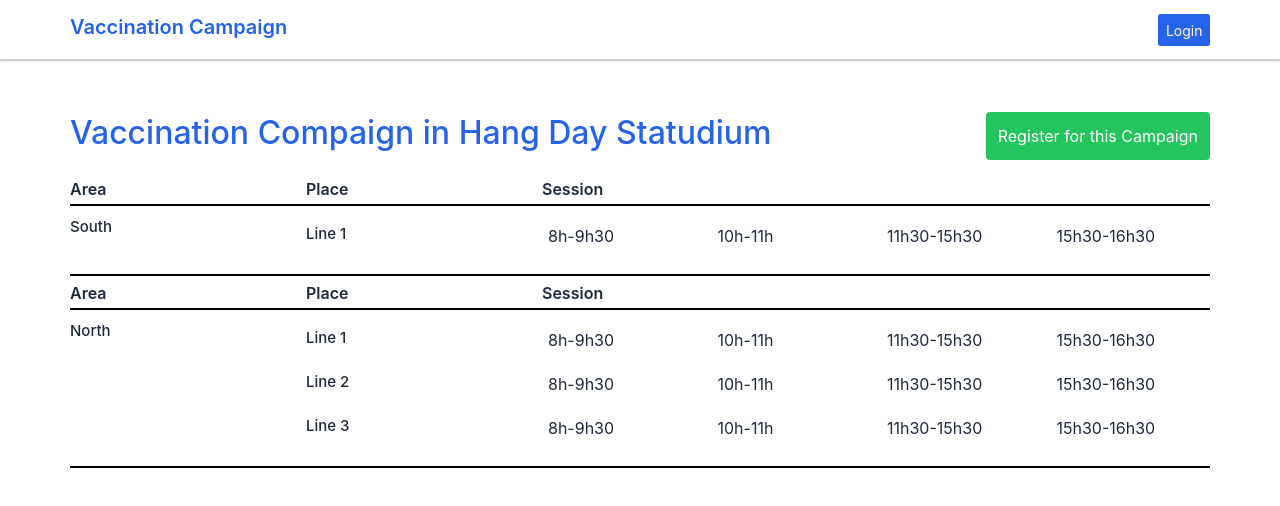
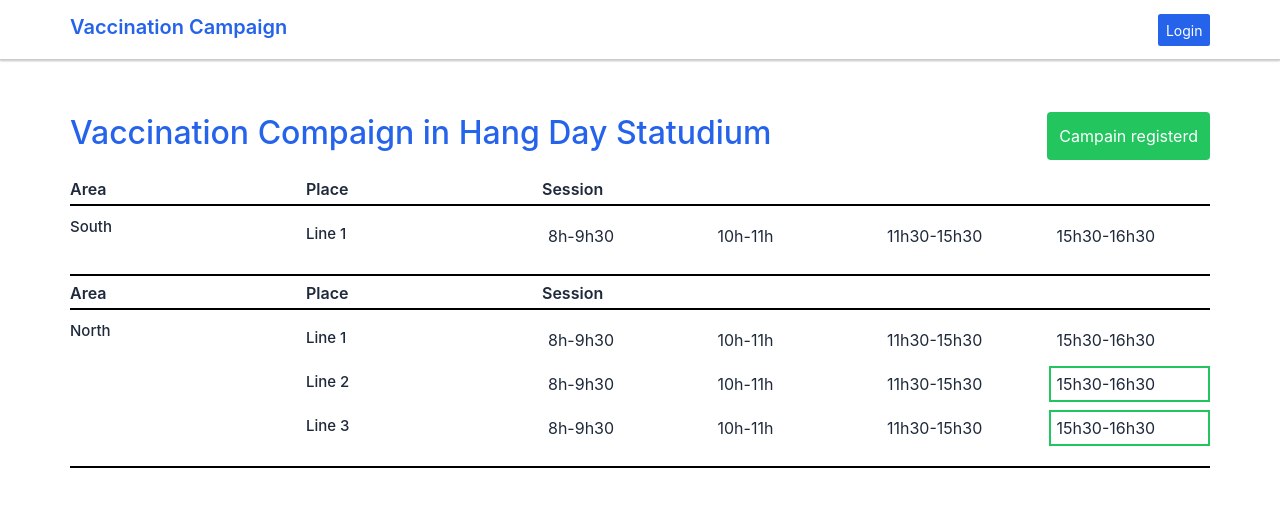
Before and after one commit to nguyencuongdev/Vaccianation-Campaign, a React (Create React App) app: page /campaign/1 in a window 1280 px wide. Shown: the top 506 px of the page. Built offline with nearby package versions, Linux system fonts and the light colour scheme; data requests are answered from the project's data file.

Commit message:
Xây dựng logic đăng ký vaccine campain #2

```diff
--- a/db.json
+++ b/db.json
@@ -16,22 +16,22 @@
               "sessions": [
                 {
                   "id": 1,
-                                    "type": "Normal",
+                  "type": "Normal Ticket",
                   "time": "8h-9h30"
                 },
                 {
                   "id": 2,
-                                    "type": "Normal",
+                  "type": "Normal Ticket",
                   "time": "10h-11h"
                 },
                 {
                   "id": 3,
-                                    "type": "Normal",
+                  "type": "Normal Ticket",
                   "time": "11h30-15h30"
                 },
                 {
                   "id": 4,
-                                    "type": "Normal",
+                  "type": "Normal Ticket",
                   "time": "15h30-16h30"
                 }
               ]
@@ -48,22 +48,22 @@
               "sessions": [
                 {
                   "id": 1,
-                                    "type": "Normal",
+                  "type": "Normal Ticket",
                   "time": "8h-9h30"
                 },
                 {
                   "id": 2,
-                                    "type": "Normal",
+                  "type": "Early Bird",
                   "time": "10h-11h"
                 },
                 {
                   "id": 3,
-                                    "type": "Normal",
+                  "type": "Normal Ticket",
                   "time": "11h30-15h30"
                 },
                 {
                   "id": 4,
-                                    "type": "Normal",
+                  "type": "Normal Ticket",
                   "time": "15h30-16h30"
                 }
               ]
@@ -79,7 +79,7 @@
                 },
                 {
                   "id": 2,
-                                    "type": "Normal",
+                  "type": "Early Bird",
                   "time": "10h-11h"
                 },
                 {
@@ -89,7 +89,7 @@
                 },
                 {
                   "id": 4,
-                                    "type": "Normal",
+                  "type": "Hotel Package",
                   "time": "15h30-16h30"
                 }
               ]
@@ -100,7 +100,7 @@
               "sessions": [
                 {
                   "id": 1,
-                                    "type": "Normal",
+                  "type": "Early Bird",
                   "time": "8h-9h30"
                 },
                 {
@@ -110,12 +110,170 @@
                 },
                 {
                   "id": 3,
+                  "type": "Early Bird",
+                  "time": "11h30-15h30"
+                },
+                {
+                  "id": 4,
+                  "type": "Hotel Package",
+                  "time": "15h30-16h30"
+                }
+              ]
+            }
+          ]
+        }
+      ],
+      "services": [
+        {
+          "id": 1,
+          "name": "Designiing shills path",
+          "price": 20
+        },
+        {
+          "id": 2,
+          "name": "Education ecosystem",
+          "price": 10
+        },
+        {
+          "id": 2,
+          "name": "Trainng and movat",
+          "price": 30
+        }
+      ],
+      "tickets": [
+        {
+          "id": 1,
+          "price": 210,
+          "type": "Normal Ticket"
+        },
+        {
+          "id": 2,
+          "price": 230,
+          "type": "Early Bird"
+        },
+        {
+          "id": 3,
+          "price": 300,
+          "type": "Hotel Package"
+        }
+      ]
+    },
+    {
+      "id": 2,
+      "name": "Vaccination Compaign in My Dinh Statudium",
+      "organizer": "VDC",
+      "startDate": "8/7/2021",
+      "areas": [
+        {
+          "id": 1,
+          "name": "South",
+          "places": [
+            {
+              "id": 1,
+              "name": "Line 1",
+              "sessions": [
+                {
+                  "id": 1,
+                  "type": "Normal Ticket",
+                  "time": "8h-9h30"
+                },
+                {
+                  "id": 2,
+                  "type": "Normal Ticket",
+                  "time": "10h-11h"
+                },
+                {
+                  "id": 3,
+                  "type": "Normal Ticket",
+                  "time": "11h30-15h30"
+                },
+                {
+                  "id": 4,
+                  "type": "Normal Ticket",
+                  "time": "15h30-16h30"
+                }
+              ]
+            }
+          ]
+        },
+        {
+          "id": 2,
+          "name": "North",
+          "places": [
+            {
+              "id": 1,
+              "name": "Line 1",
+              "sessions": [
+                {
+                  "id": 1,
+                  "type": "Normal Ticket",
+                  "time": "8h-9h30"
+                },
+                {
+                  "id": 2,
+                  "type": "Early Bird",
+                  "time": "10h-11h"
+                },
+                {
+                  "id": 3,
+                  "type": "Normal Ticket",
+                  "time": "11h30-15h30"
+                },
+                {
+                  "id": 4,
+                  "type": "Normal Ticket",
+                  "time": "15h30-16h30"
+                }
+              ]
+            },
+            {
+              "id": 2,
+              "name": "Line 2",
+              "sessions": [
+                {
+                  "id": 1,
+                  "type": "Normal",
+                  "time": "8h-9h30"
+                },
+                {
+                  "id": 2,
+                  "type": "Early Bird",
+                  "time": "10h-11h"
+                },
+                {
+                  "id": 3,
                   "type": "Normal",
                   "time": "11h30-15h30"
                 },
                 {
                   "id": 4,
+                  "type": "Hotel Package",
+                  "time": "15h30-16h30"
+                }
+              ]
+            },
+            {
+              "id": 3,
+              "name": "Line 3",
+              "sessions": [
+                {
+                  "id": 1,
+                  "type": "Early Bird",
+                  "time": "8h-9h30"
+                },
+                {
+                  "id": 2,
                   "type": "Normal",
+                  "time": "10h-11h"
+                },
+                {
+                  "id": 3,
+                  "type": "Early Bird",
+                  "time": "11h30-15h30"
+                },
+                {
+                  "id": 4,
+                  "type": "Hotel Package",
                   "time": "15h30-16h30"
                 }
               ]
@@ -159,7 +317,21 @@
       ]
     }
   ],
-    "campainUserRegisted": [],
+  "campainsUserRegisted": [
+    {
+      "name": "Vaccination Compaign in Hang Day Statudium",
+      "ticketType": "Hotel Package",
+      "total": 360,
+      "servicesAdd": [
+        "Education ecosystem",
+        "Designiing shills path",
+        "Trainng and movat"
+      ],
+      "createAt": "2023-10-14T15:27:40.178Z",
+      "idUser": 1,
+      "id": 1
+    }
+  ],
   "users": [
     {
       "fullName": "Nguyen",
--- a/src/components/VaccineRegistration/VaccineRegistration.js
+++ b/src/components/VaccineRegistration/VaccineRegistration.js
@@ -1,12 +1,13 @@
 import classnames from 'classnames/bind';
 import { forwardRef, useImperativeHandle, useRef, useState } from 'react';
+import { CampaignSevice } from '~/services';
 import styles from './VaccineRegistration.module.scss';
 
 const cx = classnames.bind(styles);
 const VaccineRegistration = forwardRef(
-    ({ tickets, services }, ref) => {
+    ({ tickets, services, name, id }, ref) => {
         const vaccnieRegisterRef = useRef(null);
-        const [ticketType, setTicketType] = useState(null);
+        const [ticketType, setTicketType] = useState('');
         const [serviesType, setServiesType] = useState([]);
         const [totalCostValue, setTotalCostValue] = useState(0);
         const [addServiceCostValue, setAddServiceCostValue] = useState(0);
@@ -24,7 +25,7 @@ const VaccineRegistration = forwardRef(
             const element = e.target;
             let elementParrent = element.parentElement;
             if (!element.checked) {
-                setTicketType(null);
+                setTicketType('');
                 setTotalRootCostValue(0);
                 setTotalCostValue(addServiceCostValue);
                 return;
@@ -34,25 +35,49 @@ const VaccineRegistration = forwardRef(
 
             const type = elementParrent.querySelector(`.${cx('ticket-title-name')}`).innerText;
             const price = +elementParrent.querySelector(`.${cx('ticket-price')}`).innerText;
-            setTicketType({ price, type });
+            setTicketType(type);
             setTotalRootCostValue(price);
             setTotalCostValue(addServiceCostValue + price);
         }
 
-        function handleChooseServiesAdd(e) {
+        function handleServiesAdd(e) {
             e.stopPropagation();
             const element = e.target;
             let elementParrent = element.parentElement;
             while (!elementParrent.classList.contains(cx('services-item')))
                 elementParrent = elementParrent.parentElement;
-
             const name = elementParrent.querySelector(`.${cx('workshop')}`).innerText;
             const price = +elementParrent.getAttribute('data-price');
-            setServiesType((prev) => {
-                return [...prev, { name, price }]
-            })
+            if (!element.checked) {
+                setServiesType((prev) => prev?.filter((item) => item?.name !== name));
+                setAddServiceCostValue((prev) => prev - price);
+                setTotalCostValue((prev) => prev - price);
+                return;
+            }
+            setServiesType((prev) => [...prev, name]);
             setAddServiceCostValue((prev) => prev + price);
-            setTotalCostValue(addServiceCostValue + totalRootCostValue);
+            setTotalCostValue((prev) => prev + price);
+        }
+
+        function handleRegistrationCampaign(e) {
+            e.preventDefault();
+            e.stopPropagation();
+            if (ticketType) {
+                const data = {
+                    name,
+                    ticketType,
+                    total: totalCostValue,
+                    servicesAdd: serviesType,
+                    createAt: new Date(),
+                    idUser: 1,
+                    // idCampaign: id,
+                    id: id,
+                }
+                CampaignSevice.registrattionCampaignService('/campainsUserRegisted', data);
+                alert('Đăng ký chiến dịch thành công!');
+                window.location.reload();
+                vaccnieRegisterRef.current.style.display = 'none';
+            }
         }
 
         return (
@@ -61,7 +86,7 @@ const VaccineRegistration = forwardRef(
                 <div className={cx('overlay')}
                     onClick={() => vaccnieRegisterRef.current.style.display = 'none'}
                 ></div>
-                <form className={cx('form-vaccnie-resgister')}>
+                <form className={cx('form-vaccnie-resgister')} onSubmit={handleRegistrationCampaign}>
                     <h2 className={cx('title')}>Vacciantion Campaign 2021</h2>
                     <div className={cx('tickets')}>
                         {tickets?.length > 0 &&
@@ -69,7 +94,7 @@ const VaccineRegistration = forwardRef(
                                 <div className={cx('ticket')} key={index}>
                                     <div className={cx('ticket-title')}>
                                         <input type='checkbox' className={cx('ticket-choose')}
-                                            checked={ticketType?.type === ticket?.type}
+                                            checked={ticketType === ticket?.type}
                                             onChange={handleChooseTicketType}
                                         />
                                         <h4 className={cx('ticket-title-name')}>{ticket?.type}</h4>
@@ -90,8 +115,7 @@ const VaccineRegistration = forwardRef(
                                         data-price={service?.price}
                                     >
                                         <input type='checkbox' className={cx('services-choose')}
-                                            onChange={handleChooseServiesAdd}
-                                        // checked={serviesType.includes(service?.name)}
+                                            onChange={handleServiesAdd}
                                         />
                                         <h5 className={cx('services-item-name', 'workshop')}>
                                             {service?.name}
@@ -124,7 +148,9 @@ const VaccineRegistration = forwardRef(
                         </div>
                     </div>
                     <div className={cx('button-container')}>
-                        <button className={cx('button-furchase')} id='purchase'>Purchase</button>
+                        <button className={cx('button-furchase', {
+                            'active': ticketType
+                        })} id='purchase'>Purchase</button>
                     </div>
                 </form>
             </div>
--- a/src/pages/CampaignAgendaPage/CampaignAgenda.jsx
+++ b/src/pages/CampaignAgendaPage/CampaignAgenda.jsx
@@ -8,6 +8,8 @@ const cx = classnames.bind(styles);
 
 function CampaignAgeda() {
     const [campaignState, setCompaignState] = useState(null);
+    const [checkCampaignRegisted, setCheckCampaignRegisted] = useState(false);
+    const [inforCampaignIfRegisted, setInforCampaignIfRegisted] = useState(null);
     const areaList = campaignState?.areas ?? [];
     let pathName = window.location.pathname.split('/');
     if (pathName[pathName.length - 1] === '') pathName.pop();
@@ -22,6 +24,19 @@ function CampaignAgeda() {
         // eslint-disable-next-line react-hooks/exhaustive-deps
     }, [campaignId]);
 
+    useEffect(() => {
+        const getCampaignInforIfRegisted = async (id) => {
+            const data = await CampaignSevice.getCampaignUserRegistedService('/campainsUserRegisted/' + id);
+            if (data) {
+                setCheckCampaignRegisted(true);
+                setInforCampaignIfRegisted(data);
+            }
+        }
+        getCampaignInforIfRegisted(campaignId);
+        // eslint-disable-next-line react-hooks/exhaustive-deps
+    }, [campaignId]);
+
+
     const campaignRegisterRef = useRef(null);
     const handleShowFormCampaignRegistration = () => campaignRegisterRef.current.showFormRegistration();
 
@@ -30,11 +45,19 @@ function CampaignAgeda() {
             <div className={cx('col', 'px-0')}>
                 <div className={cx('campaign-agenda-title')}>
                     <h2 className={cx('campaign-agenda-name')}>{campaignState?.name}</h2>
-                    <button className={cx('campaign-agenda-btn', 'campaign-agenda-btn-register')}
-                        onClick={handleShowFormCampaignRegistration}
-                    >
-                        Register for this Campaign
-                    </button>
+                    {!checkCampaignRegisted &&
+                        <button className={cx('campaign-agenda-btn', 'campaign-agenda-btn-register')}
+                            onClick={handleShowFormCampaignRegistration}
+                        >
+                            Register for this Campaign
+                        </button>
+                    }
+                    {checkCampaignRegisted &&
+                        <button className={cx('campaign-agenda-btn', 'campaign-agenda-btn-register')}
+                        >
+                            Campain registerd
+                        </button>
+                    }
                 </div>
                 <div className={cx('campaign-agenda-infor')}>
                     {areaList?.length > 0 &&
@@ -61,7 +84,9 @@ function CampaignAgeda() {
                                                             {item?.sessions.length > 0 &&
                                                                 item?.sessions.map((session, index) =>
                                                                     <span key={index}
-                                                                        className={cx('campaign-agenda-times-item')}
+                                                                        className={cx('campaign-agenda-times-item', {
+                                                                            'active': session?.type === inforCampaignIfRegisted?.ticketType
+                                                                        })}
                                                                     >
                                                                         {session.time}
                                                                     </span>
@@ -81,6 +106,8 @@ function CampaignAgeda() {
                 <VaccineRegistration ref={campaignRegisterRef}
                     tickets={campaignState?.tickets}
                     services={campaignState?.services}
+                    name={campaignState?.name}
+                    id={campaignState?.id}
                 />
             </div>
         </div>
```
Also changed, not shown: src/components/VaccineRegistration/VaccineRegistration.module.scss (+6 -1 lines), src/services/campaignService.js (+23 -4 lines), src/utils/request.js (+9 -0 lines). Lines whose indentation alone changed are shown as unchanged.
